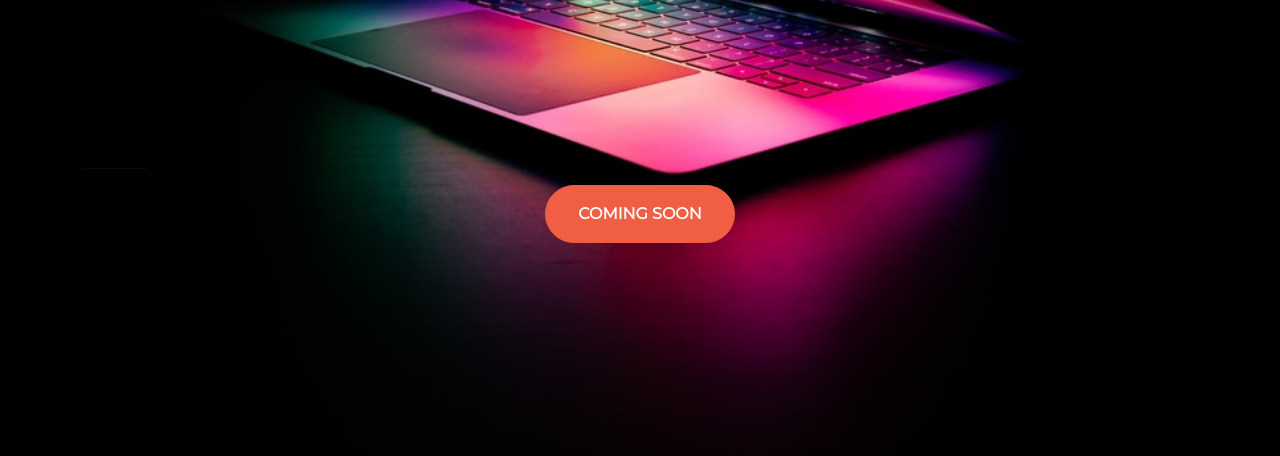
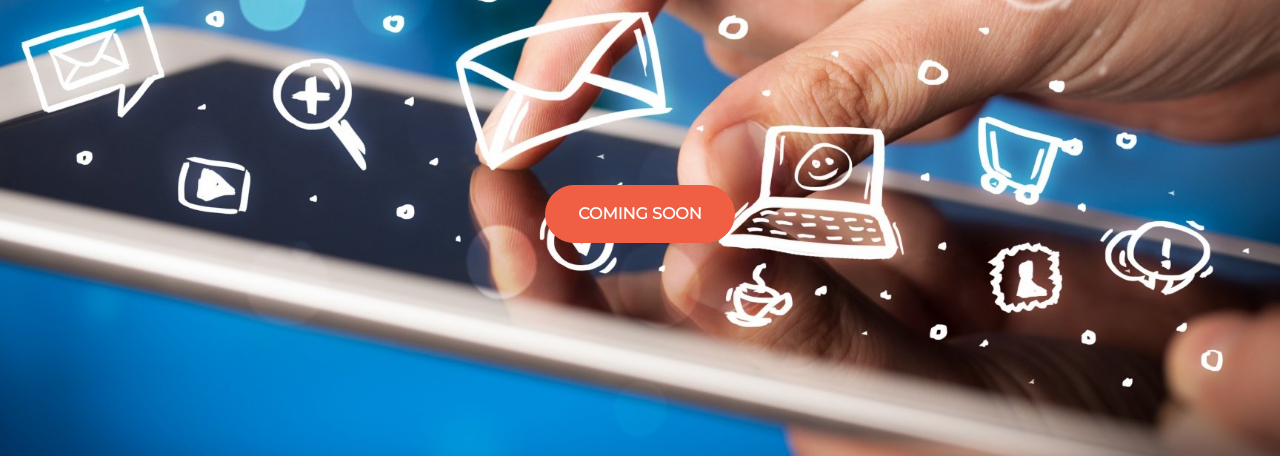
Before and after one commit to nana-otuokon/nana-otuokon.github.io, a plain HTML site: page index.html in a window 1280 px wide. Shown: the part 344-800 px from the top of the page. Drawn offline with nearby package versions, Linux system fonts and the light colour scheme.

Commit message:
update background

```diff
--- a/stylestart.css
+++ b/stylestart.css
@@ -3,7 +3,7 @@ body{
 	width: 100%;
 	height: 100%;
     font-family:'Montserrat', sans-serif;
-	background: url(header.jpeg) no-repeat center center fixed;
+	background: url(gadget.jpg) no-repeat center center fixed;
     -webkit-background-size: cover;
     -moz-background-size: cover;
     -o-background-size: cover;
```
Also changed, not shown: gadget.jpg (added).
